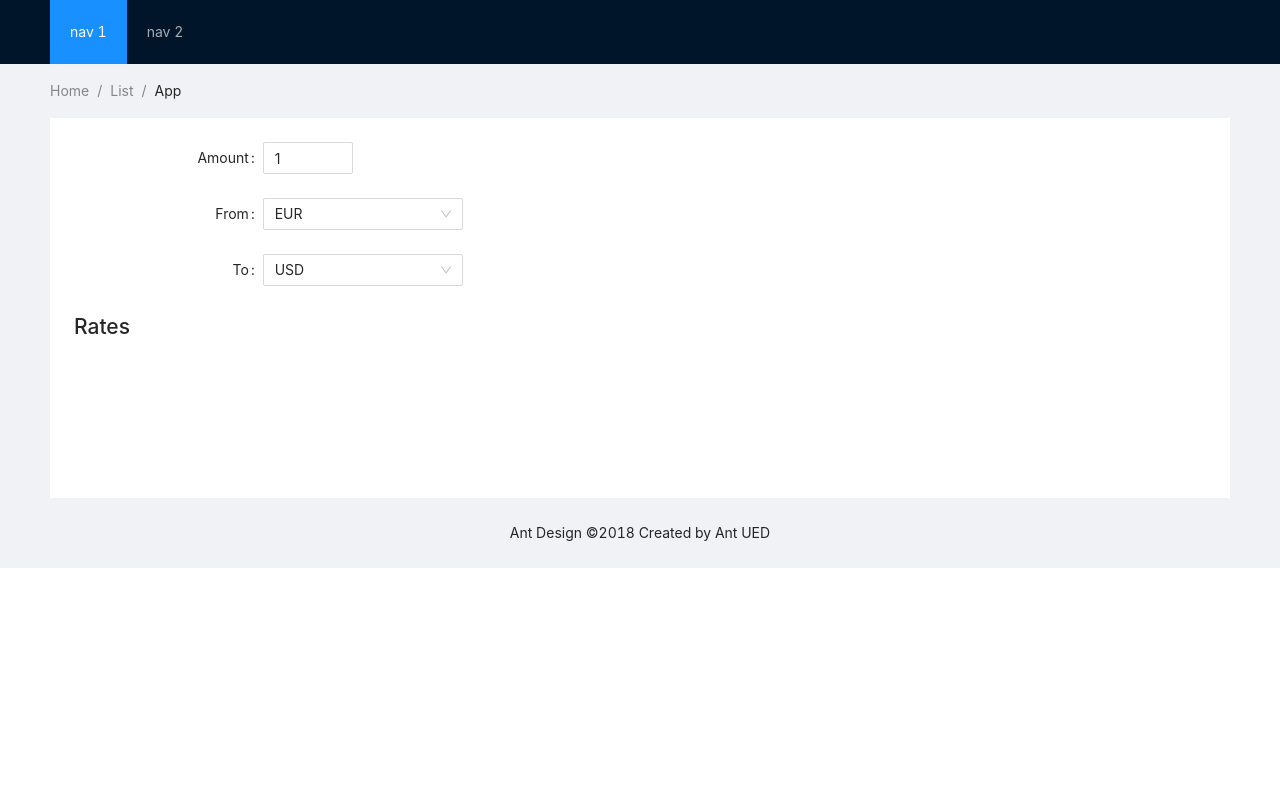
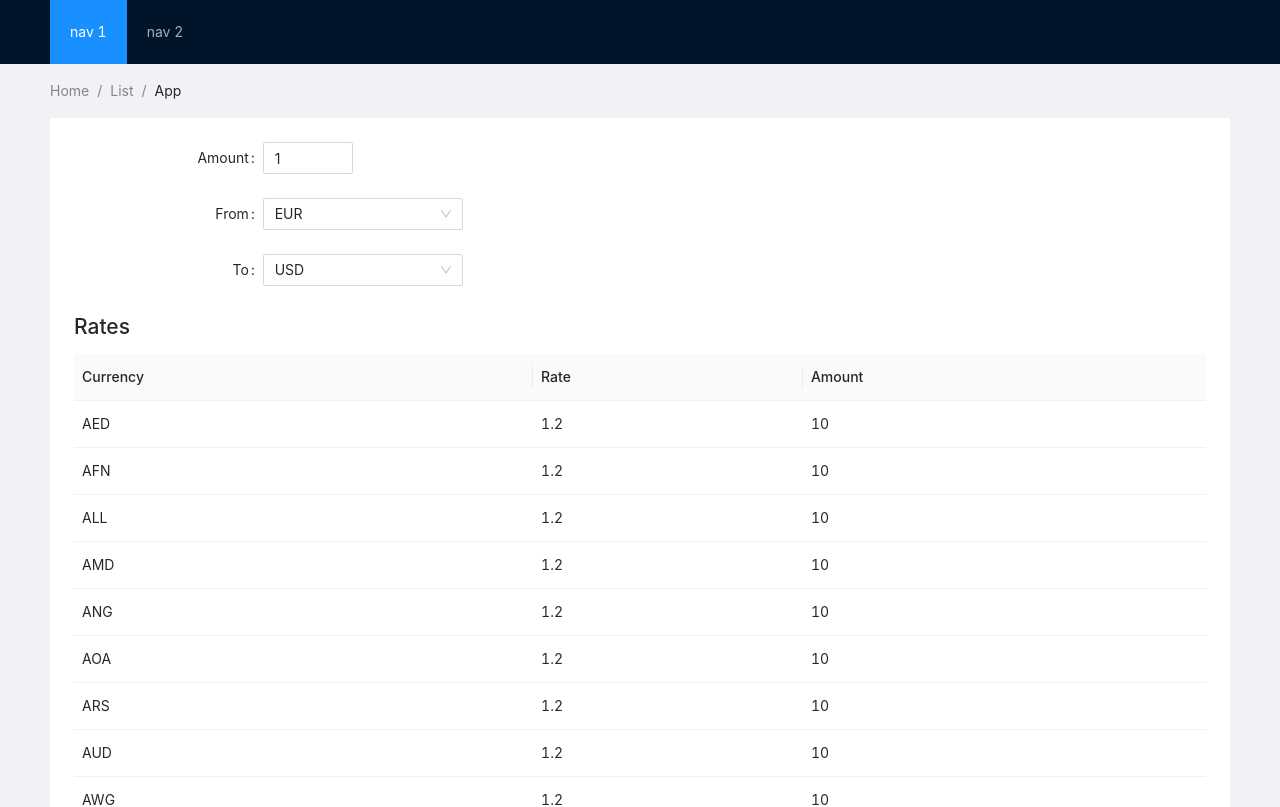
Before and after one commit to alexandreoliv/currency, a React (Create React App) app: page / in a window 1280 px wide. Shown: the top 807 px of the page. Built offline with nearby package versions, Linux system fonts and the light colour scheme.

Commit message:
add fake Rates table

```diff
--- a/src/App.js
+++ b/src/App.js
@@ -5,6 +5,7 @@ import Rates from "./Components/Rates";
 import { Component } from "react";
 const { Header, Content, Footer } = Layout;
 const axios = require("axios");
+const currencies = require("./currencies.json");
 
 class App extends Component {
 	constructor(props) {
@@ -87,8 +88,11 @@ class App extends Component {
 						className="site-layout-background"
 						style={{ padding: 24, minHeight: 380 }}
 					>
-						<SelectCurrency handleExchange={this.handleExchange} />
-						<Rates />
+						<SelectCurrency
+							handleExchange={this.handleExchange}
+							currencies={currencies}
+						/>
+						<Rates currencies={currencies} />
 					</div>
 				</Content>
 				<Footer style={{ textAlign: "center" }}>
--- a/src/Components/Rates.js
+++ b/src/Components/Rates.js
@@ -1,9 +1,33 @@
 import "../App.css";
+import { Table } from "antd";
 
-export default function Rates() {
+const columns = [
+	{
+		title: "Currency",
+		dataIndex: "currency",
+	},
+	{
+		title: "Rate",
+		dataIndex: "rate",
+	},
+	{
+		title: "Amount",
+		dataIndex: "amount",
+	},
+];
+
+export default function Rates(currencies) {
+	const data = currencies.currencies.map((c) => ({
+		key: c.Code,
+		currency: c.Code,
+		rate: "1.2",
+		amount: "10",
+	}));
+
 	return (
-		<div className="rates">
-			<h1 className="title">Rates</h1>
+		<div>
+			<h1>Rates</h1>
+			<Table columns={columns} dataSource={data} size="middle" />
 		</div>
 	);
 }
--- a/src/Components/SelectCurrency.js
+++ b/src/Components/SelectCurrency.js
@@ -2,9 +2,8 @@ import "../App.css";
 import React from "react";
 import { Form, InputNumber, Select } from "antd";
 const { Option } = Select;
-const currencies = require("../currencies.json");
 
-const createMenu = (id, defaultValue, handleExchange) => {
+const createMenu = (id, defaultValue, handleExchange, currencies) => {
 	return (
 		<Select
 			showSearch
@@ -32,7 +31,7 @@ const createMenu = (id, defaultValue, handleExchange) => {
 	);
 };
 
-export default function SelectCurrency({ handleExchange }) {
+export default function SelectCurrency({ handleExchange, currencies }) {
 	return (
 		<Form
 			labelCol={{
@@ -53,10 +52,10 @@ export default function SelectCurrency({ handleExchange }) {
 				/>
 			</Form.Item>
 			<Form.Item label="From">
-				{createMenu("currencyFrom", "EUR", handleExchange)}
+				{createMenu("currencyFrom", "EUR", handleExchange, currencies)}
 			</Form.Item>
 			<Form.Item label="To">
-				{createMenu("currencyTo", "USD", handleExchange)}
+				{createMenu("currencyTo", "USD", handleExchange, currencies)}
 			</Form.Item>
 		</Form>
 	);
```
